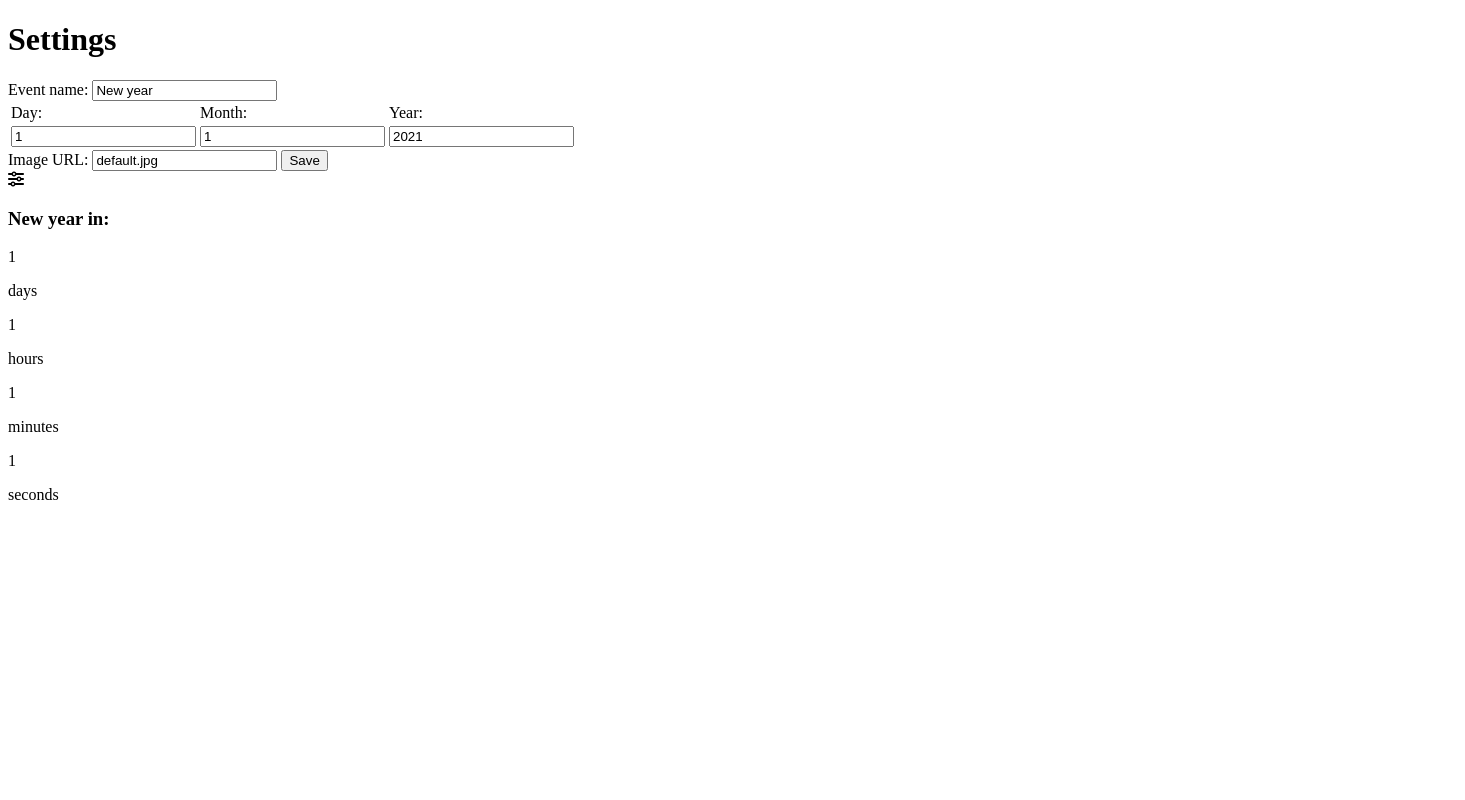
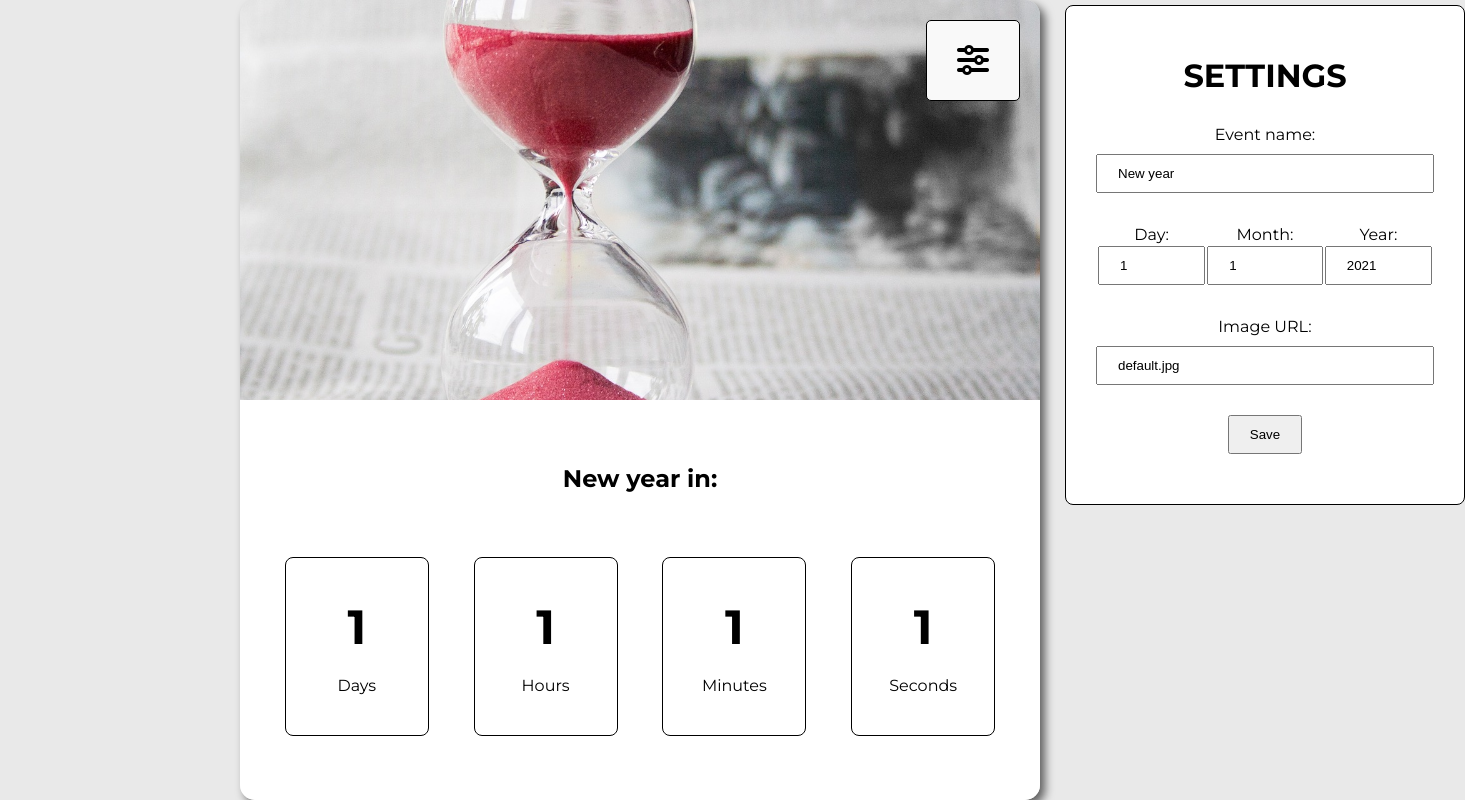
Before and after one commit to Bartek0074/CountdownJS, a plain HTML site: page index.html in a window 1280 px wide. Shown: the whole page, 1465 px wide, since content can reach past the window. Drawn offline with Linux system fonts and the light colour scheme.

Commit message:
added css

```diff
--- a/index.html
+++ b/index.html
@@ -6,6 +6,8 @@
     <meta name="viewport" content="width=device-width, initial-scale=1.0">
     <title>CountdownJS</title>
     <script src="https://kit.fontawesome.com/44f399a034.js" crossorigin="anonymous"></script></head>
+    <link rel="stylesheet" href="style.css">
+    <link href="https://fonts.googleapis.com/css2?family=Montserrat:wght@200;400;700&display=swap" rel="stylesheet">
 </head>
 <body>
     <div class="counter-app">
@@ -41,22 +43,22 @@
 
                     <div class="card">
                         <p class="days-count number">1</p>
-                        <p class="card-title">days</p>
+                        <p class="card-title">Days</p>
                     </div>
 
                     <div class="card">
                         <p class="hours-count number">1</p>
-                        <p class="card-title">hours</p>
+                        <p class="card-title">Hours</p>
                     </div>
 
                     <div class="card">
                         <p class="minutes-count number">1</p>
-                        <p class="card-title">minutes</p>
+                        <p class="card-title">Minutes</p>
                     </div>
 
                     <div class="card">
                         <p class="seconds-count number">1</p>
-                        <p class="card-title">seconds</p>
+                        <p class="card-title">Seconds</p>
                     </div>
 
                 </div>
--- /dev/null
+++ b/style.css
@@ -0,0 +1,142 @@
+* {
+    box-sizing: border-box;
+    margin: 0;
+    padding: 0;
+}
+
+body {
+    display: flex;
+    justify-content: center;
+    align-items: center;
+    min-height: 100vh;
+    font-family: 'Montserrat', sans-serif;
+    background-color: rgb(233, 233, 233);
+}
+
+.counter-app {
+    position: relative;
+}
+
+.app-body {
+    display: flex;
+    flex-direction: column;
+    width: 800px;
+    height: 800px;
+    border-radius: 15px;
+    box-shadow: 5px 5px 10px rgba(0, 0, 0, .6);
+    overflow: hidden;
+}
+
+.image-section {
+    position: relative;
+    height: 400px;
+    background-image: url('default.jpg');
+    background-size: cover;
+    background-position: center;
+}
+
+.settings-btn {
+    position: absolute;
+    top: 20px;
+    right: 20px;
+    padding: 20px 30px;
+    font-size: 32px;
+    background-color: #f9f9f9;
+    border: 1px solid black;
+    border-radius: 5px;
+    cursor: pointer;
+    transition: background-color .3s, color .3s;
+}
+
+.settings-btn:hover {
+    color: #f9f9f9;
+    background-color: #333;
+}
+
+.time-section {
+    display: flex;
+    flex-direction: column;
+    justify-content: space-evenly;
+    align-items: center;
+    height: 400px;
+    background-color: #fff;
+    z-index: 100;
+}
+
+h3 {
+    font-size: 24px;
+    text-align: center;
+}
+
+.time-cards {
+    display: flex;
+    justify-content: space-evenly;
+    width: 100%;
+}
+
+.card {
+    display: flex;
+    flex-direction: column;
+    justify-content: space-between;
+    padding: 40px 0;
+    width: 18%;
+    text-align: center;
+    border: 1px solid black;
+    border-radius: 8px;
+}
+
+.number {
+    margin-bottom: 20px;
+    font-weight: bold;
+    font-size: 48px;
+}
+
+.card-title {
+    text-align: center;
+}
+
+.settings {
+    display: flex;
+    flex-direction: column;
+    justify-content: center;
+    align-items: center;
+    position: absolute;
+    top: 5px;
+    right: 5px;
+    padding: 50px 30px;
+    width: 400px;
+    background-color: #fff;
+    border: 1px solid black;
+    border-radius: 8px;
+    opacity: 0;
+    transition: transform .5s, opacity .3s;
+}
+
+.active {
+    transform: translateX(430px);
+    opacity: 1;
+}
+
+h1 {
+    margin-bottom: 30px;
+    text-transform: uppercase;
+}
+
+label {
+    margin-bottom: 10px;
+}
+
+input {
+    margin-bottom: 30px;
+    padding: 10px 20px;
+    width: 100%;
+}
+
+.date {
+    text-align: center;
+}
+
+.save {
+    padding: 10px 20px;
+    cursor: pointer;
+}
```
Also changed, not shown: default.jpg (added).
